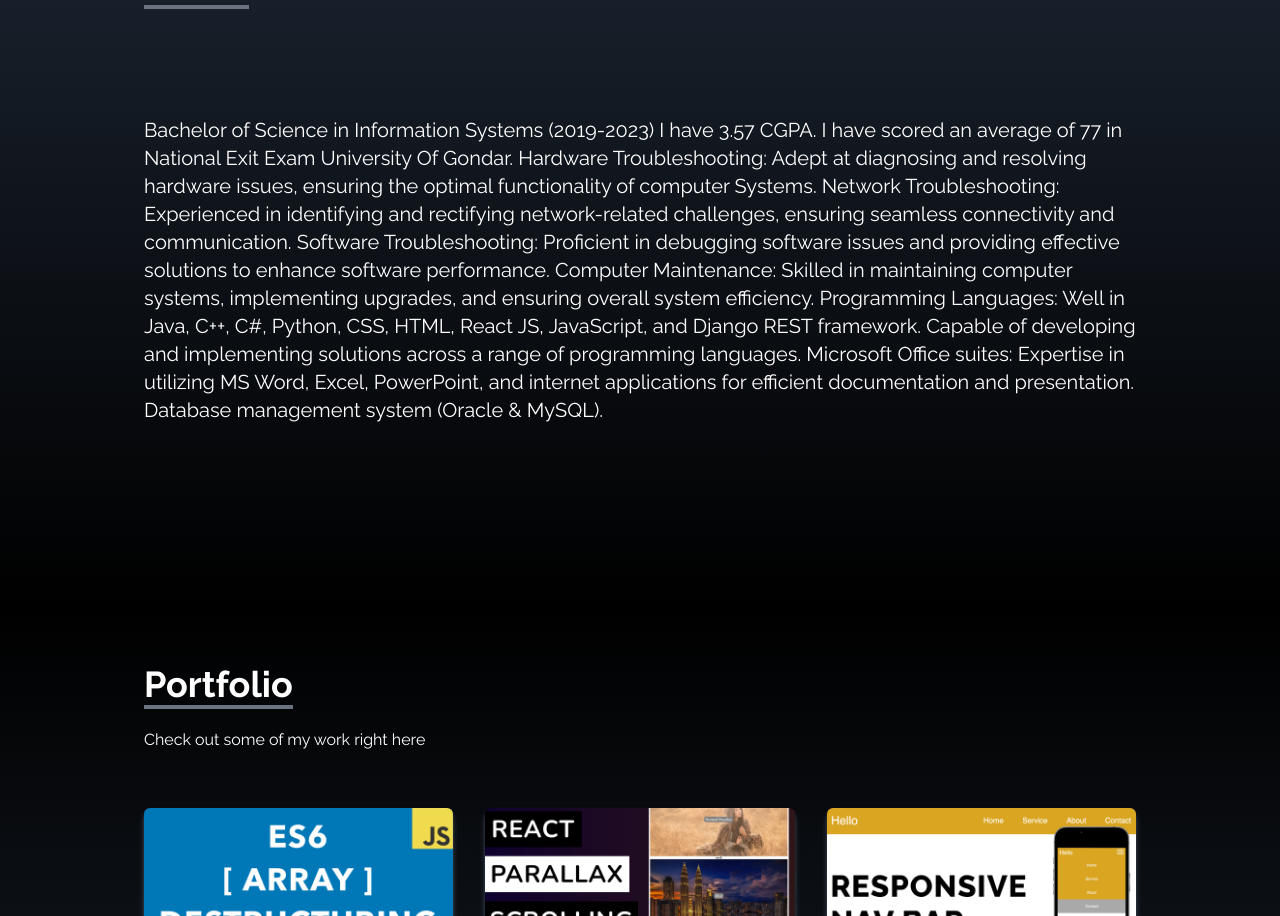
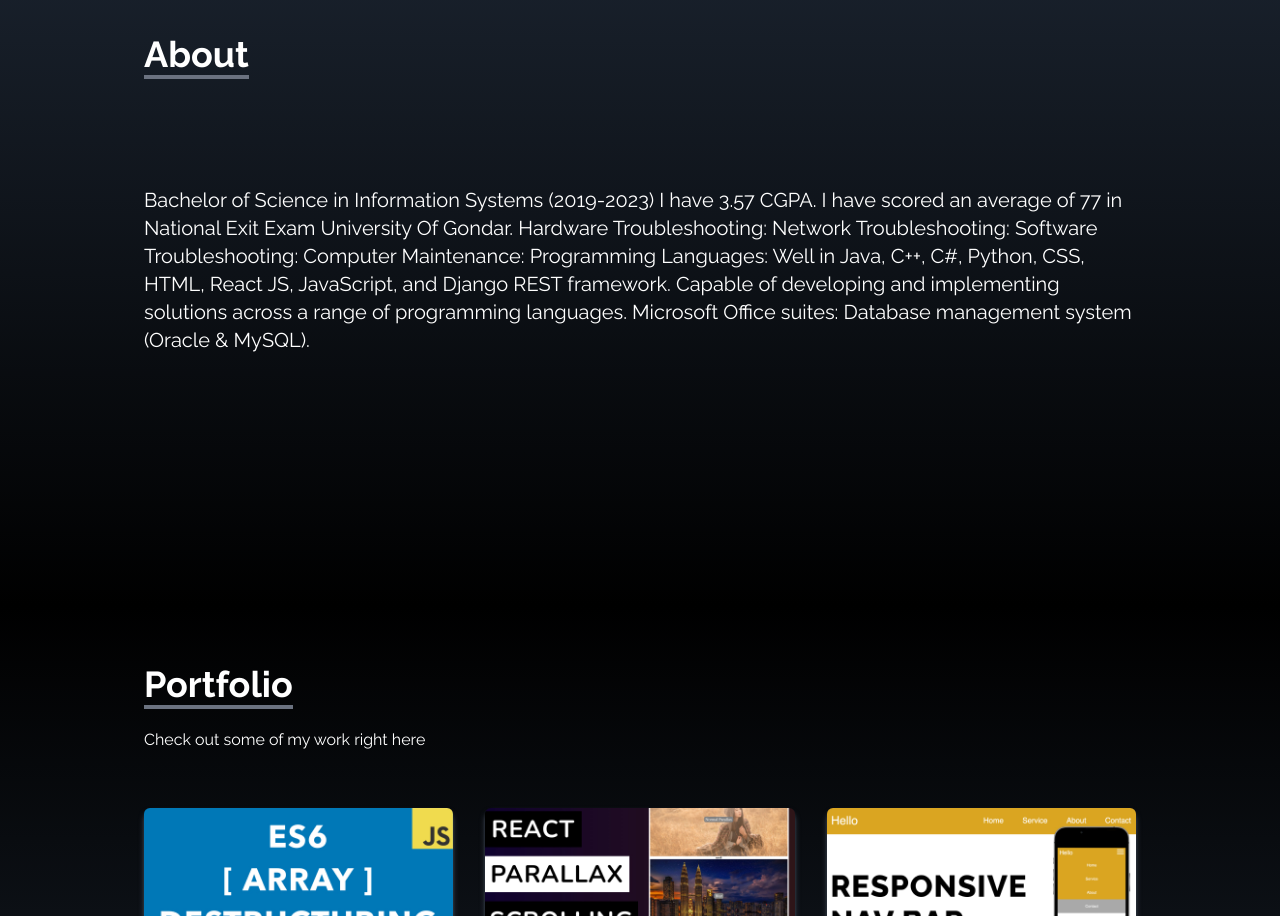
Before and after one commit to amexgete/portfolio-app, a React (Create React App) app: page / in a window 1280 px wide. Shown: the part 994-1910 px from the top of the page. Built offline with nearby package versions, Linux system fonts and the light colour scheme.

Commit message:
Update About.jsx

```diff
--- a/src/components/About.jsx
+++ b/src/components/About.jsx
@@ -18,12 +18,12 @@ Bachelor of Science in Information Systems (2019-2023)
 I have 3.57 CGPA.
 I have scored an average of 77 in National Exit Exam
 University Of  Gondar.
-Hardware Troubleshooting: Adept at diagnosing and resolving hardware issues, ensuring the optimal functionality of computer Systems.
-Network Troubleshooting: Experienced in identifying and rectifying network-related challenges, ensuring seamless connectivity and communication.
-Software Troubleshooting: Proficient in debugging software issues and providing effective solutions to enhance software performance.
-Computer Maintenance: Skilled in maintaining computer systems, implementing upgrades, and ensuring overall system efficiency.
+Hardware Troubleshooting:
+Network Troubleshooting:
+Software Troubleshooting:
+Computer Maintenance:
 Programming Languages: Well in Java, C++, C#, Python, CSS, HTML, React JS, JavaScript, and Django REST framework. Capable of developing and implementing solutions across a range of programming languages.
-Microsoft Office suites: Expertise in utilizing MS Word, Excel, PowerPoint, and internet applications for efficient documentation and presentation.
+Microsoft Office suites:
 Database management system (Oracle & MySQL).
         </p>
 
```
